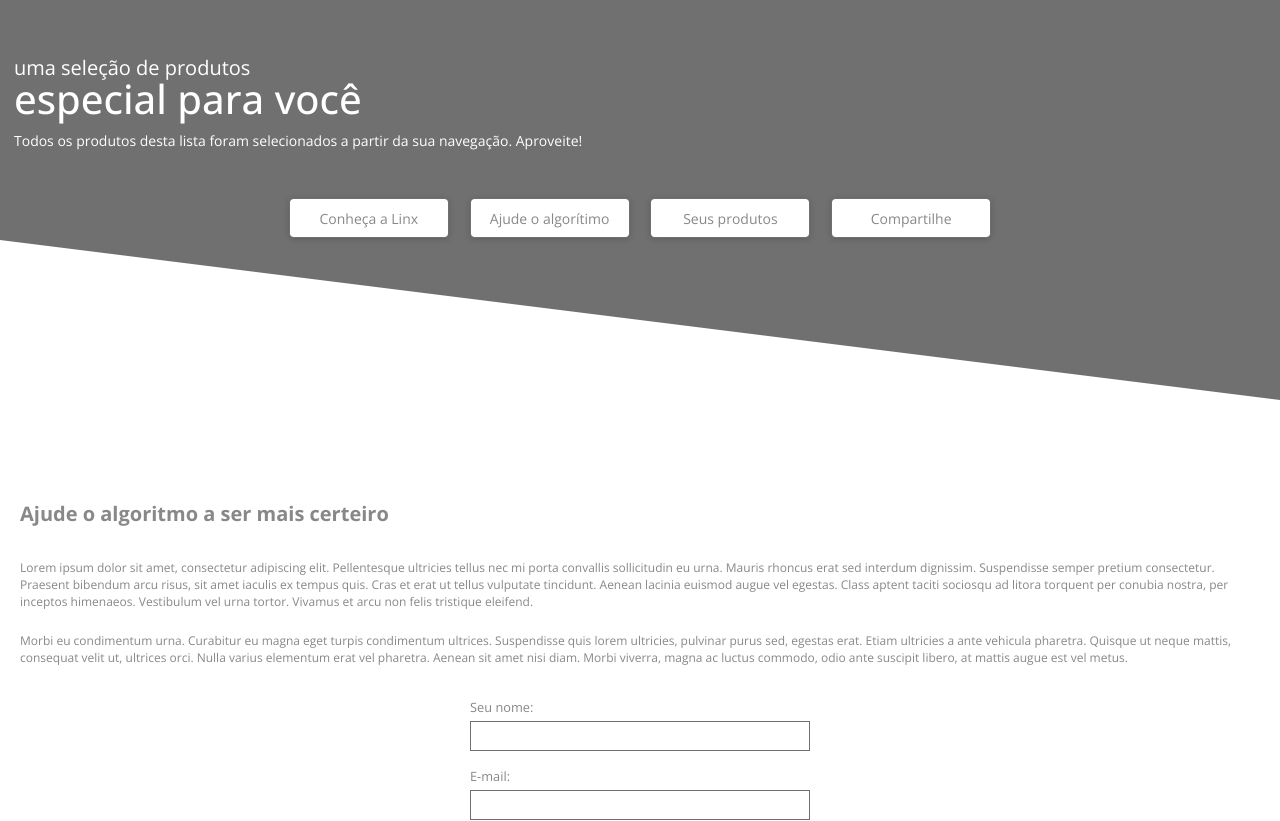
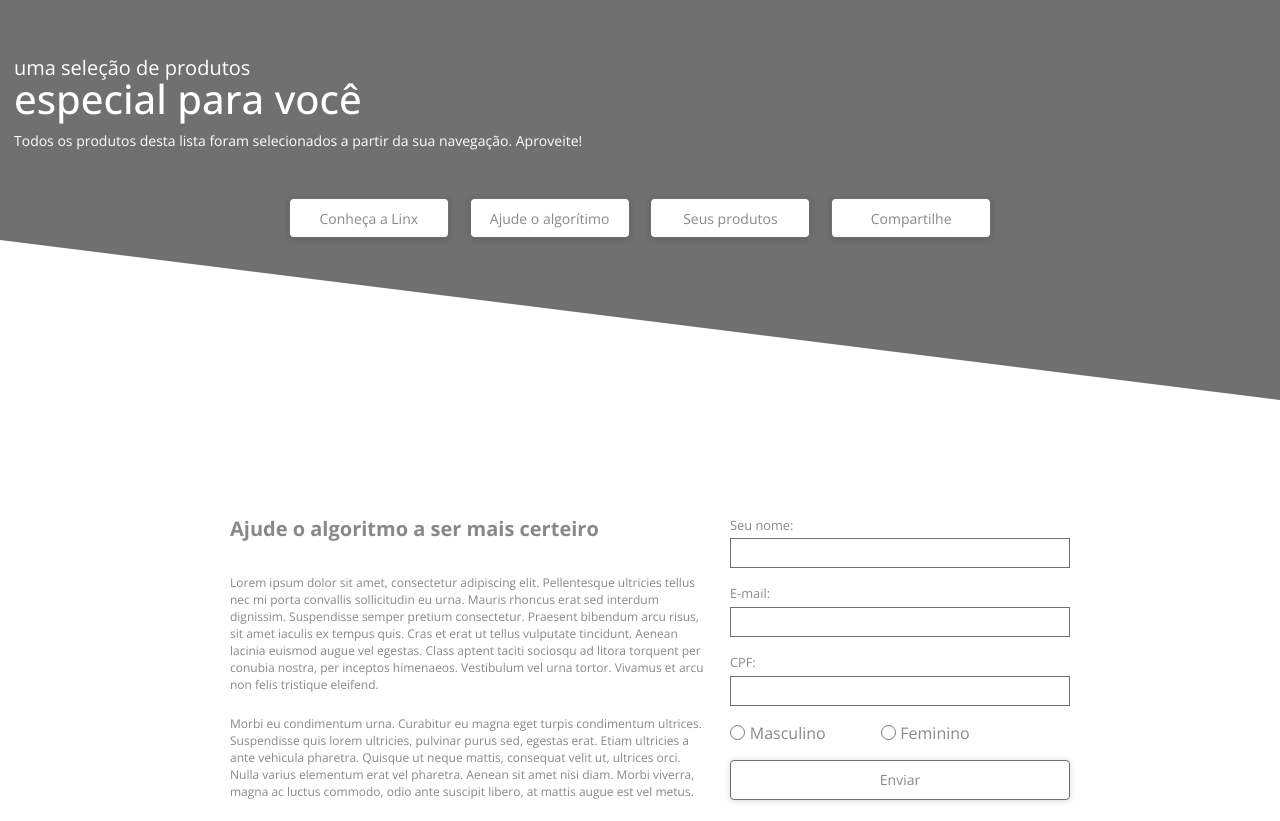
Before and after one commit to GabrielAlvesFS/LinxImpulse-LandingPage, a React (Vite) app: page / in a window 1280 px wide. Shown: the top 821 px of the page. Built offline with nearby package versions, Linux system fonts and the light colour scheme.

Commit message:
:iphone: feat: Responsividade da HelpSection para Tablet's

```diff
--- a/src/components/HelpSection/style.js
+++ b/src/components/HelpSection/style.js
@@ -1,13 +1,28 @@
 import styled from 'styled-components';
+import { device } from '../../style/device';
 
 export const HelpSectionContainer = styled.section`
   width: 100%;
   height: fit-content;
   display: flex;
   flex-direction: column;
+  align-items: center;
+
+  @media ${device.tablet} {
+    flex-direction: row;
+    padding: 15px;
+    align-items: center;
+    justify-content: center;
+
+    form {
+      margin: 0;
+      width: fit-content;
+    }
+  }
 `;
 
 export const HelpTextContainer = styled.div`
+  max-width: 520px;
   display: flex;
   flex-direction: column;
   gap: 2rem;
```
